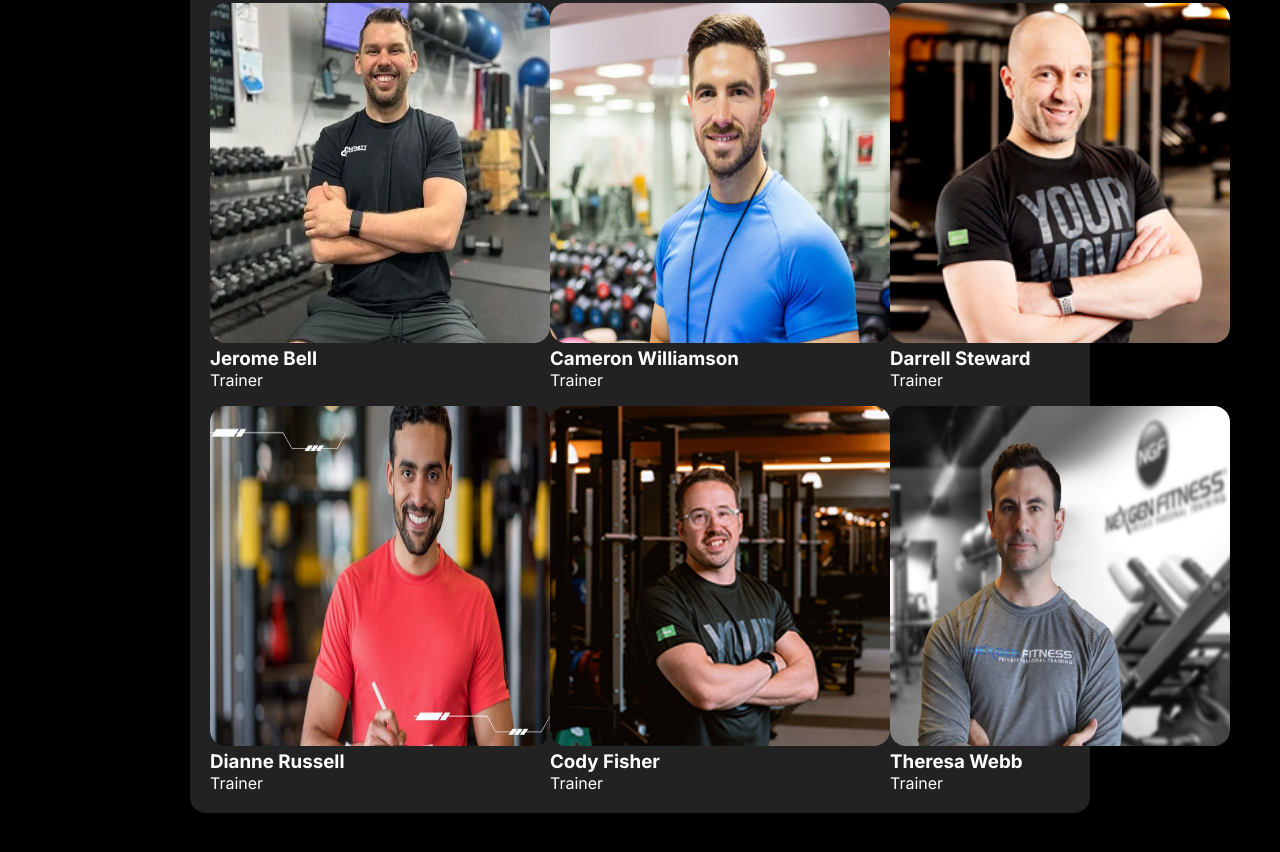
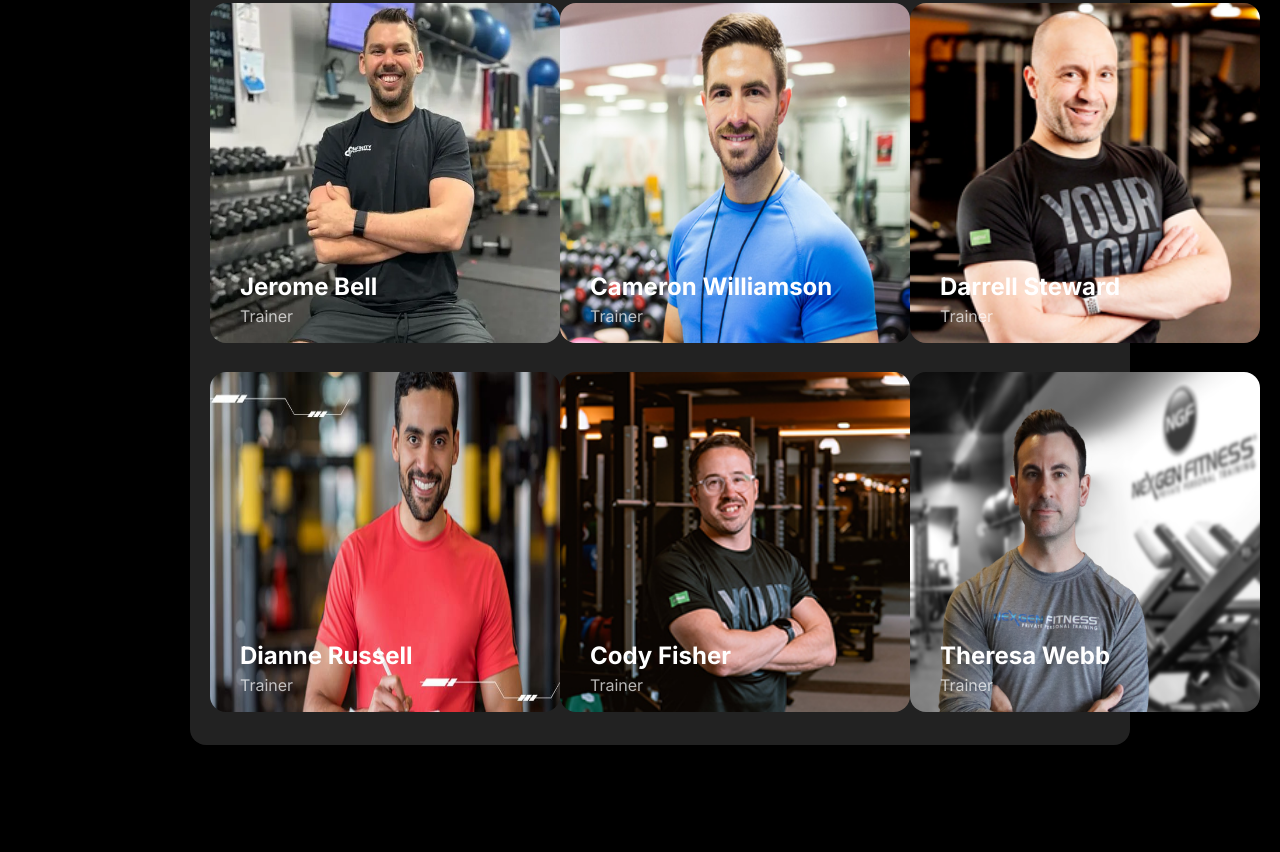
Before and after one commit to galibcse19/ph_assignment2, a plain HTML site: page index.html in a window 1280 px wide. Shown: the part 2131-2983 px from the top of the page. After the commit the page ends 2933 px from the top, so only its background shows below. Drawn offline with Linux system fonts and the light colour scheme.

Commit message:
add trainer section beside responsive

```diff
--- a/index.html
+++ b/index.html
@@ -101,35 +101,47 @@
             <div class="trainer-section-1">
                 <div>
                     <img class="trainer-section-image" src="images/trainer1.png" alt="">
-                    <h3>Jerome Bell</h3>
-                    <p>Trainer</p>
+                    <div class="trainer-data">
+                        <h3 class="trainer-head">Jerome Bell</h3>
+                        <p class="trainer-paragraph">Trainer</p>
+                    </div>
                 </div>
                 <div>
                     <img class="trainer-section-image" src="images/trainer2.png" alt="">
-                    <h3>Cameron Williamson</h3>
-                    <p>Trainer</p>
+                    <div class="trainer-data">
+                        <h3 class="trainer-head">Cameron Williamson</h3>
+                        <p class="trainer-paragraph">Trainer</p>
+                    </div>
                 </div>
                 <div>
                     <img class="trainer-section-image" src="images/trainer3.png" alt="">
-                    <h3>Darrell Steward</h3>
-                    <p>Trainer</p>
+                    <div class="trainer-data">
+                        <h3 class="trainer-head">Darrell Steward</h3>
+                        <p class="trainer-paragraph">Trainer</p>
+                    </div>
                 </div>
             </div>
             <div id="card-gap" class="trainer-section-1">
                 <div>
                     <img class="trainer-section-image" src="images/trainer4.png" alt="">
-                    <h3>Dianne Russell</h3>
-                    <p>Trainer</p>
+                    <div class="trainer-data">
+                        <h3 class="trainer-head">Dianne Russell</h3>
+                        <p class="trainer-paragraph">Trainer</p>
+                    </div>
                 </div>
                 <div>
                     <img class="trainer-section-image" src="images/trainer5.png" alt="">
-                    <h3>Cody Fisher</h3>
-                    <p>Trainer</p>
+                    <div class="trainer-data">
+                        <h3 class="trainer-head">Cody Fisher</h3>
+                        <p class="trainer-paragraph">Trainer</p>
+                    </div>
                 </div>
                 <div>
                     <img class="trainer-section-image" src="images/trainer6.png" alt="">
-                    <h3>Theresa Webb</h3>
-                    <p>Trainer</p>
+                    <div class="trainer-data">
+                        <h3 class="trainer-head">Theresa Webb</h3>
+                        <p class="trainer-paragraph">Trainer</p>
+                    </div>
                 </div>
             </div>
         </div>
--- a/style/style.css
+++ b/style/style.css
@@ -171,6 +171,7 @@
     margin-top: 100px;
     border-radius: 18px;
     background: #222222;
+    width: 100%;
 }
 .run-image{
     width: 366px;
@@ -208,6 +209,7 @@
     background-color: #222222;
     border-radius: 16px;
     padding: 20px;
+    width: 100%;
 }
 #card-gap{
     margin-top: 16px;
@@ -217,11 +219,24 @@
     justify-content: space-around;
 }
 .trainer-section-image{
-    width: 340px;
+    width: 350px;
     height: 340px;
     border-radius: 16px;
     gap: 16px;
 }
+.trainer-data{
+    margin-top: -75px;
+    margin-left: 30px;
+    margin-bottom: 25px;
+}
+.trainer-head{
+    font-size: 24px;
+}
+.trainer-paragraph{
+    opacity: .7;
+    line-height: 30px;
+}
+
 
 /* responsive design  */
 
@@ -234,7 +249,7 @@
     }
     .navbar-icon{
         display: block;
-        margin-right: -40px;
+        margin-right: -50px;
     }
     .navbar-icon i{
         font-size: 25px;
@@ -252,6 +267,7 @@
     .two-button{
         display: flex;
         justify-content: space-between;
+        margin-right: 15px;
     }
     .banner-button1{
         padding: 8px 20px;
@@ -334,4 +350,15 @@
     .run-head{
         font-size: 32px;
     }
+    .trainer-section-all{
+        align-items: center;
+    }
+    .trainer-section-1{
+        display: inline;
+    }
+    .trainer-section-image{
+        width:100%;
+        margin: 5px 0 5px 0;
+    }
+
 }
```
